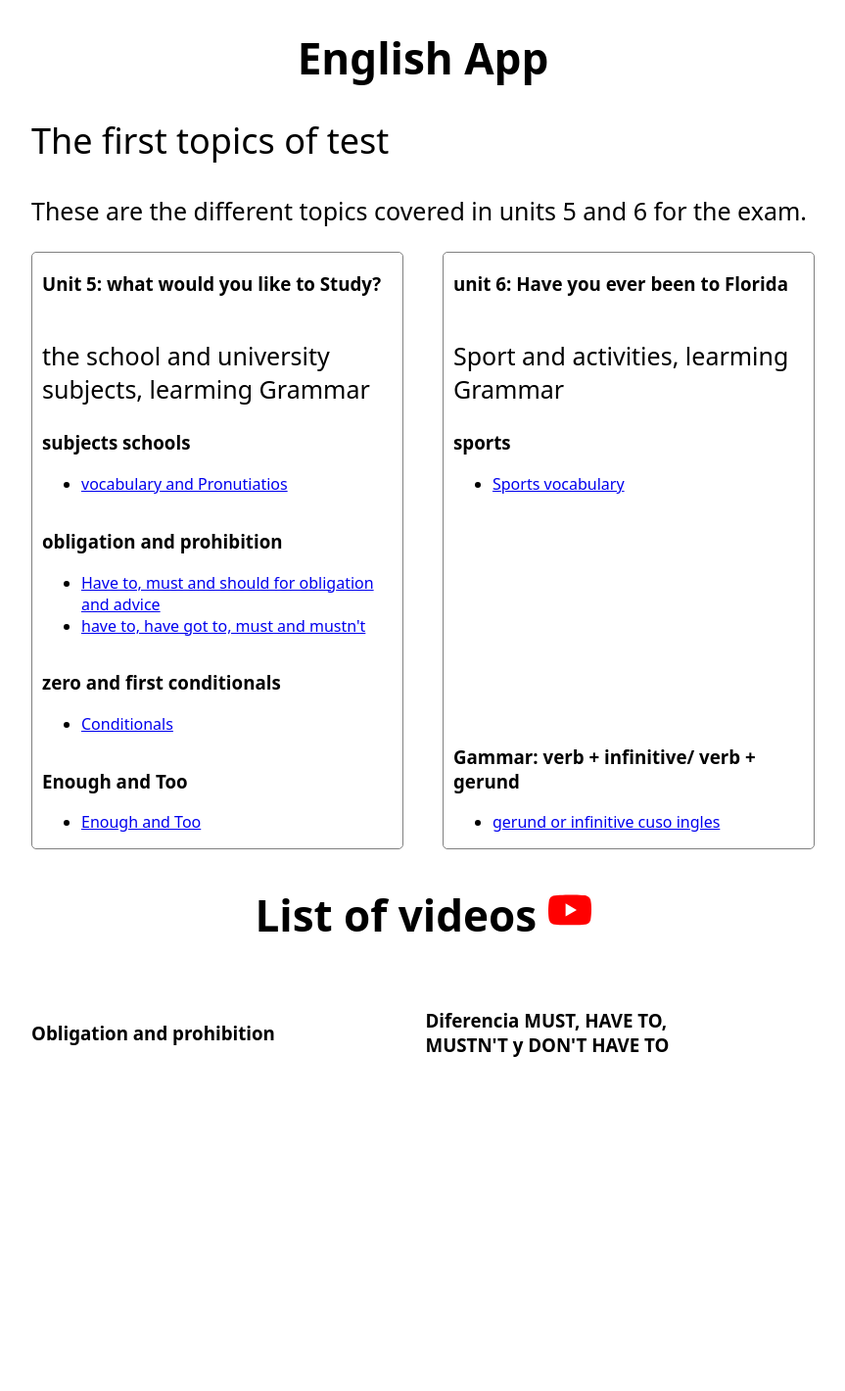
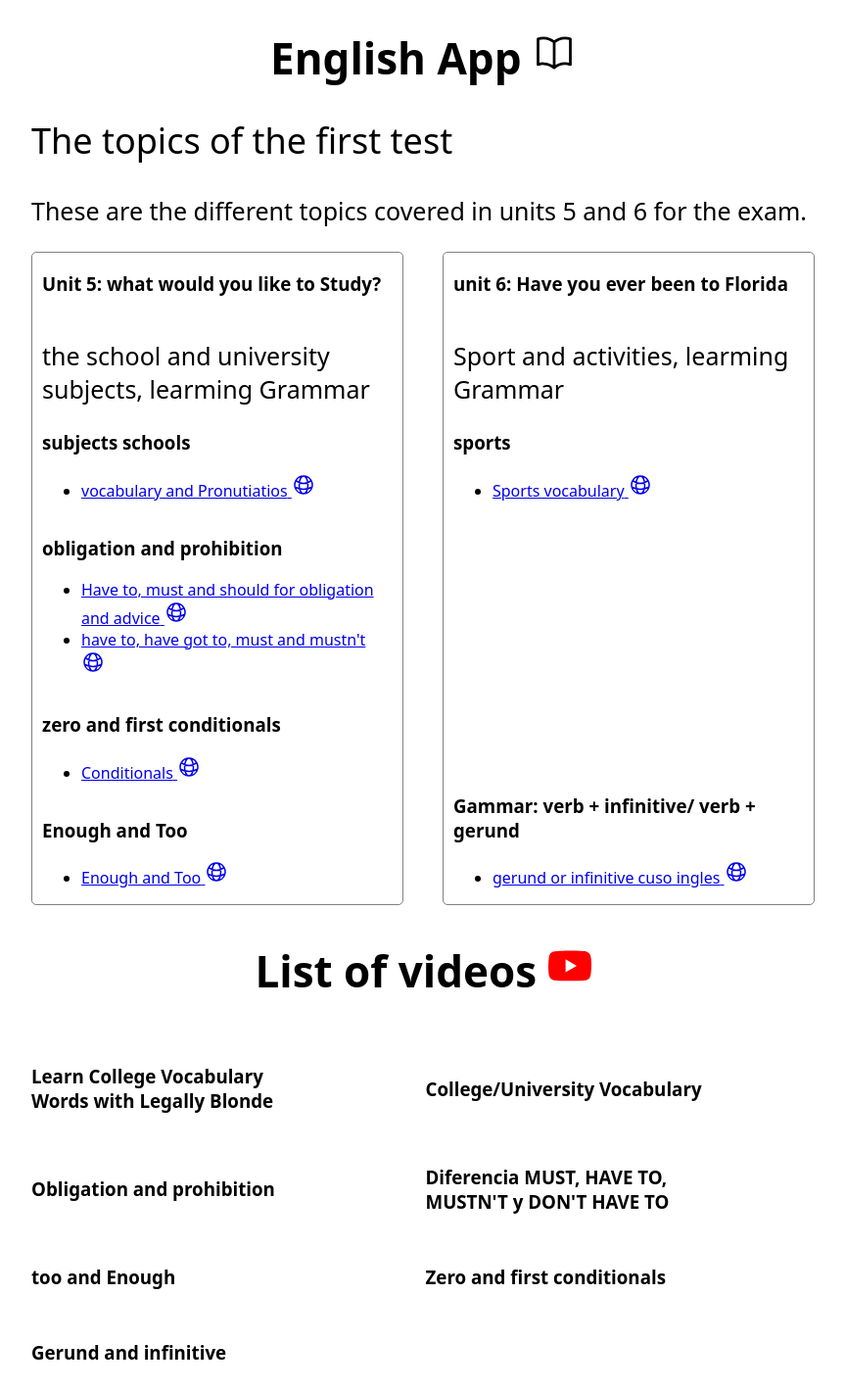
Before and after one commit to elizonRL/English_project, a React (Vite) app: page / in a window 1280 px wide. Shown: the whole page at 98% size, without its empty margins (208-1071 px from the left). Before the commit the page ends 1106 px from the top, so only its background shows below. Built offline with nearby package versions, Linux system fonts and the light colour scheme; data requests are answered from the project's data file.

Commit message:
Add topics like landing page

```diff
--- a/src/App.jsx
+++ b/src/App.jsx
@@ -1,42 +1,160 @@
-import { useEffect, useState } from "react";
+/* import { useEffect, useState } from "react";
+import getDataService from "./services/getData.service"; */
 import Card from "./components/Card";
-import getDataService from "./services/getData.service";
 import "@justinribeiro/lite-youtube";
 import Video from "./components/Viddeo";
 import YouTube from "./components/icons/Yotube";
+import Book from "./components/icons/Book";
 
 const App = () => {
-  const [topic, setTopics] = useState([]);
+  /* const [topic, setTopics] = useState([]); */
   const videos = [
     {
+      id: 0,
+      videoTitle: "Learn College Vocabulary Words with Legally Blonde",
+      videoId: "Wv0_rOzy48c",
+    },
+    {
       id: 1,
+      videoTitle: "College/University Vocabulary ",
+      videoId: "sKpJXh8qx1Q",
+    },
+    {
+      id: 2,
       videoTitle: "Obligation and prohibition",
       videoId: "Xhd1bEVXoZk",
     },
     {
-      id: 2,
+      id: 3,
       videoTitle: "Diferencia MUST, HAVE TO, MUSTN'T y DON'T HAVE TO",
       videoId: "WGQIIBKf0I4",
     },
+    {
+      id: 4,
+      videoTitle: "too and Enough",
+      videoId: "0uDQLPVBTy4",
+    },
+    {
+      id: 5,
+      videoTitle: "Zero and first conditionals",
+      videoId: "ttUbJjKBncQ",
+    },
+    {
+      id: 6,
+      videoTitle: "Gerund and infinitive",
+      videoId: "gqtmM3bVMaE",
+    },
   ];
-  useEffect(() => {
+  const topics = [
+    {
+      id: 1,
+      title: "Unit 5: what would you like to Study?",
+      desciption: "the school and university subjects, learming Grammar",
+      units: [
+        {
+          id: 1,
+          title: "subjects schools",
+          links: [
+            {
+              id: 1,
+              title: "vocabulary and Pronutiatios",
+              url: "https://ieltsliz.com/education-vocabulary-and-pronunciation/",
+            },
+          ],
+        },
+        {
+          id: 2,
+          title: "obligation and prohibition",
+          links: [
+            {
+              id: 1,
+              title: "Have to, must and should for obligation and advice",
+              url: "https://learnenglishteens.britishcouncil.org/grammar/a1-a2-grammar/have-must-should-obligation-advice",
+            },
+            {
+              id: 2,
+              title: "have to, have got to, must and mustn't",
+              url: "https://test-english.com/grammar-points/b1/have-to-must-should/",
+            },
+          ],
+        },
+        {
+          id: 3,
+          title: "zero and first conditionals",
+          links: [
+            {
+              id: 1,
+              title: "Conditionals",
+              url: "https://www.curso-ingles.com/aprender/cursos/nivel-avanzado/conditionals/conditional-sentences",
+            },
+          ],
+        },
+        {
+          id: 4,
+          title: "Enough and Too",
+          links: [
+            {
+              id: 1,
+              title: "Enough and Too",
+              url: "https://www.curso-ingles.com/aprender/cursos/nivel-avanzado/adjectives-and-adverbs/enough-and-too",
+            },
+          ],
+        },
+      ],
+    },
+
+    {
+      id: 2,
+      title: "unit 6: Have you ever been to Florida",
+      desciption: "Sport and activities, learming Grammar",
+      units: [
+        {
+          id: 1,
+          title: "sports",
+          links: [
+            {
+              id: 1,
+              title: "Sports vocabulary",
+              url: "https://www.myenglishpages.com/vocabulary-lesson-sports/",
+            },
+          ],
+        },
+        {
+          id: 2,
+          title: "Gammar: verb + infinitive/ verb + gerund",
+          links: [
+            {
+              id: 1,
+              title: "gerund or infinitive cuso ingles",
+              url: "https://www.curso-ingles.com/aprender/cursos/nivel-intermedio/the-gerund-and-infinitive/the-gerund-and-infinitive",
+            },
+          ],
+        },
+      ],
+    },
+  ];
+ /*  useEffect(() => {
     getDataService.getAllData().then((data) => {
       setTopics(data);
     });
-  }, []);
+  }, []); */
 
   return (
     <>
       <main>
-        <h1>English App</h1>
-        <h2>The first topics of test</h2>
+        <h1>
+          English App <Book width="44" heigth="44" />
+        </h1>
+        <h2>The topics of the first test</h2>
         <p>
           These are the different topics covered in units 5 and 6 for the exam.
         </p>
-        <Card topics={topic} />
+        <Card topics={topics} />
         <section>
-          <h2 className="title-video">List of videos <YouTube/> </h2>
-          <Video videos={videos}/>
+          <h2 className="title-video">
+            List of videos <YouTube />{" "}
+          </h2>
+          <Video videos={videos} />
         </section>
       </main>
     </>
--- a/src/components/Card.jsx
+++ b/src/components/Card.jsx
@@ -1,3 +1,5 @@
+import Weblink from "./icons/Weblink";
+
 const Card = ({ topics }) => {
   console.log(topics);
   return (
@@ -14,7 +16,7 @@ const Card = ({ topics }) => {
                   {recurso.links.map((link) => (
                     <li key={link.id}>
                       <a href={link.url} target="blank">
-                        {link.title}
+                        {link.title} <Weblink/>
                       </a>
                     </li>
                   ))}
--- /dev/null
+++ b/src/components/icons/Book.jsx
@@ -0,0 +1,20 @@
+const Book = ({width, height}) => (
+  <svg
+    xmlns="http://www.w3.org/2000/svg"
+    width={width}
+    height={height}
+    fill="none"
+    viewBox="0 0 24 24"
+    strokeWidth={1.5}
+    stroke="currentColor"
+    className="size-6"
+  >
+    <path
+      strokeLinecap="round"
+      strokeLinejoin="round"
+      d="M12 6.042A8.967 8.967 0 0 0 6 3.75c-1.052 0-2.062.18-3 .512v14.25A8.987 8.987 0 0 1 6 18c2.305 0 4.408.867 6 2.292m0-14.25a8.966 8.966 0 0 1 6-2.292c1.052 0 2.062.18 3 .512v14.25A8.987 8.987 0 0 0 18 18a8.967 8.967 0 0 0-6 2.292m0-14.25v14.25"
+    />
+  </svg>
+);
+
+export default Book;
--- /dev/null
+++ b/src/components/icons/Weblink.jsx
@@ -0,0 +1,20 @@
+const Weblink = () => (
+  <svg
+    xmlns="http://www.w3.org/2000/svg"
+    width={24}
+    height={24}
+    fill="none"
+    viewBox="0 0 24 24"
+    strokeWidth={1.5}
+    stroke="currentColor"
+    className="size-6"
+  >
+    <path
+      strokeLinecap="round"
+      strokeLinejoin="round"
+      d="M12 21a9.004 9.004 0 0 0 8.716-6.747M12 21a9.004 9.004 0 0 1-8.716-6.747M12 21c2.485 0 4.5-4.03 4.5-9S14.485 3 12 3m0 18c-2.485 0-4.5-4.03-4.5-9S9.515 3 12 3m0 0a8.997 8.997 0 0 1 7.843 4.582M12 3a8.997 8.997 0 0 0-7.843 4.582m15.686 0A11.953 11.953 0 0 1 12 10.5c-2.998 0-5.74-1.1-7.843-2.918m15.686 0A8.959 8.959 0 0 1 21 12c0 .778-.099 1.533-.284 2.253m0 0A17.919 17.919 0 0 1 12 16.5c-3.162 0-6.133-.815-8.716-2.247m0 0A9.015 9.015 0 0 1 3 12c0-1.605.42-3.113 1.157-4.418"
+    />
+  </svg>
+);
+
+export default Weblink;
```
